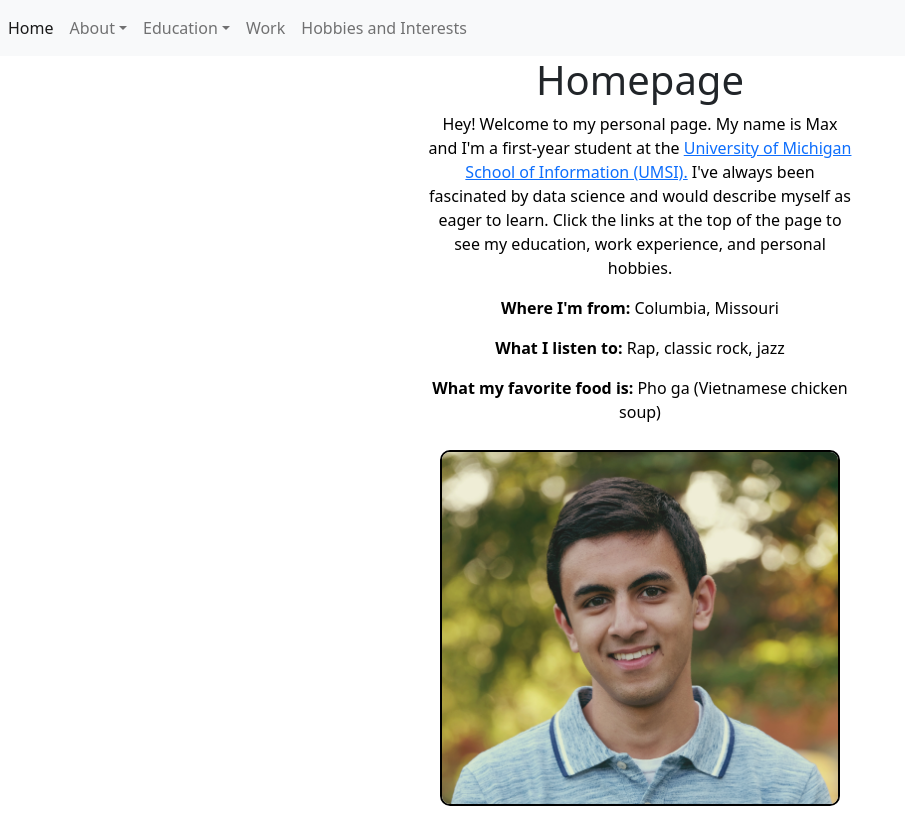
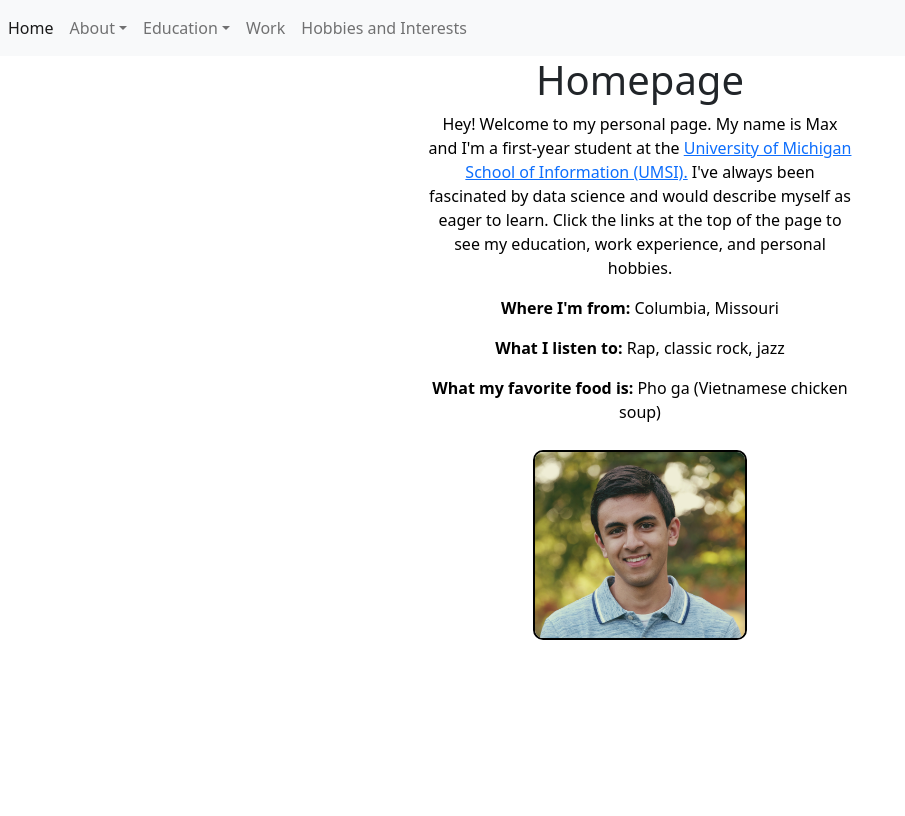
Before and after one commit to mrthorpe12/personal_portfolio, a React (Create React App) app in the folder portfolio/: page /home in a window 1280 px wide. Shown: the whole page, without its empty margins (0-905 px from the left). Built offline with nearby package versions, Linux system fonts and the light colour scheme.

Commit message:
Edit photo styling. Edit Readme.

```diff
--- a/portfolio/src/App.css
+++ b/portfolio/src/App.css
@@ -58,18 +58,17 @@ h3, p {
 
 .img-responsive {
   height: auto;
-  width: 400px;
+  width: 90%;
   border: 2px solid black;
   border-radius: 10px;
   margin: 10px;
 }
 
-/* #affinity {
-  height: auto;
-  width: 1000px;
-} */
+.headshot {
+  width: 50%;
+}
 
-.carousel, #map {
+/* .carousel, #map {
   height: auto;
   width: 700px;
-}
+} */
--- a/portfolio/src/components/Home.js
+++ b/portfolio/src/components/Home.js
@@ -16,7 +16,7 @@ const Home = () => {
             </p>
             <p>            <strong>What my favorite food is:</strong> Pho ga (Vietnamese chicken soup)
             </p>
-            <img className='img-responsive' src={headshot} alt="Personal headshot" />
+            <img className='img-responsive headshot' src={headshot} alt="Personal headshot" />
         </div>
     )
 }
```
Also changed, not shown: 1 other file (tests, documents, lock files or other folders).
